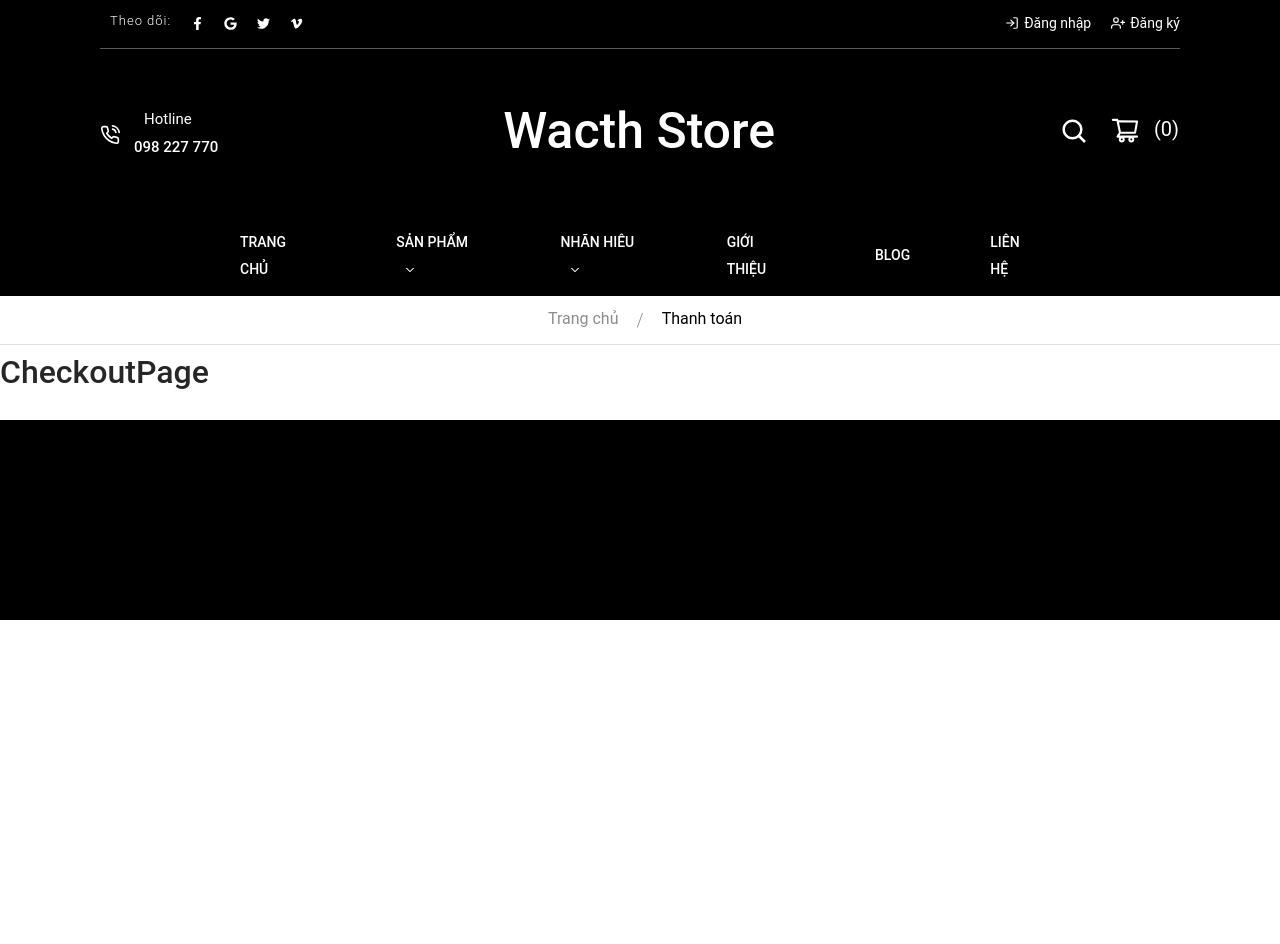
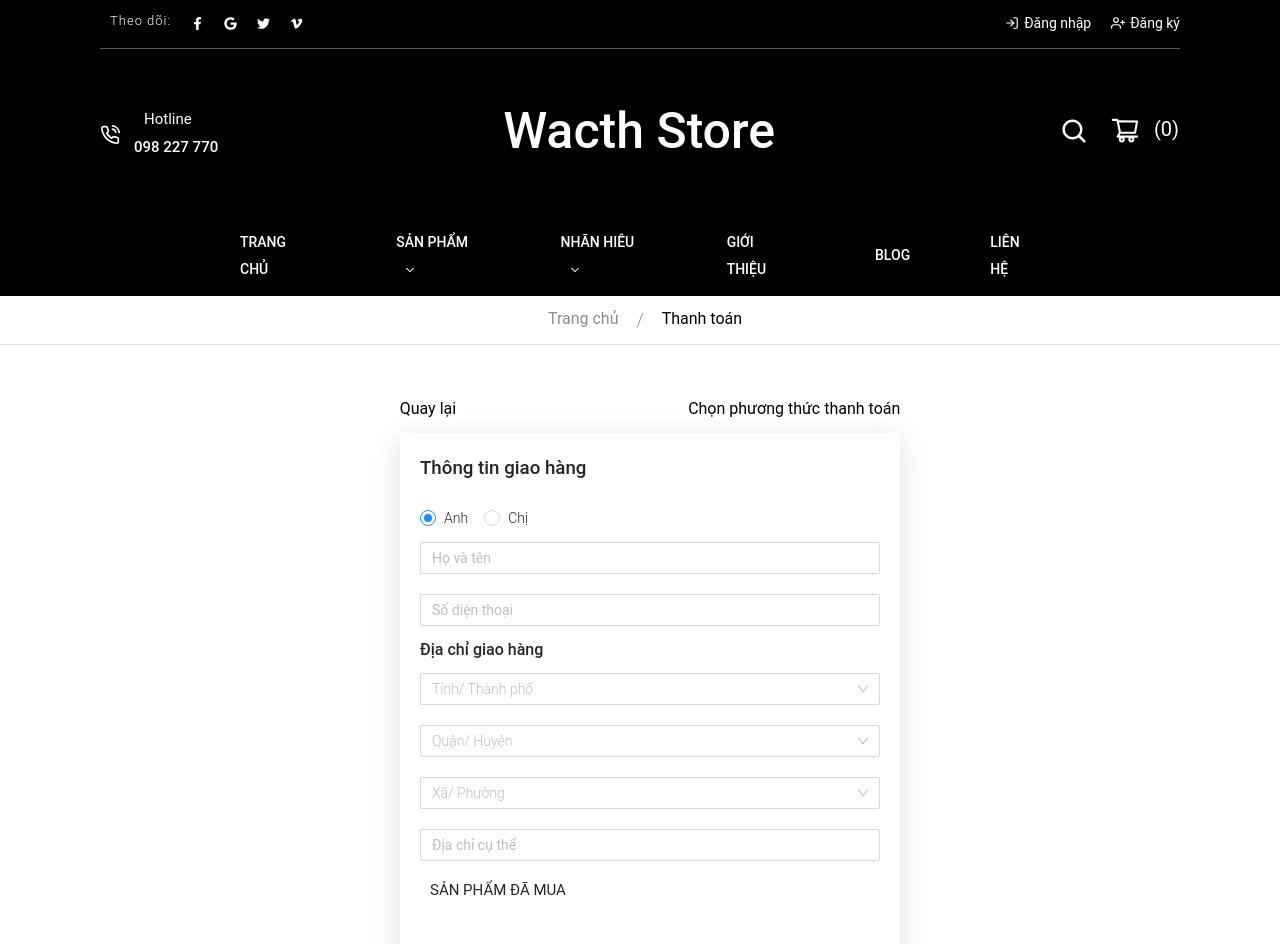
Before and after one commit to hiennguyen77/watch-store, a React (Create React App) app: page /checkout in a window 1280 px wide. Shown: the top 944 px of the page. Before the commit the page ends 800 px from the top, so only its background shows below. Built offline with nearby package versions, Linux system fonts and the light colour scheme; no server answers.

Commit message:
add checkoutpage commit lan 18

```diff
--- /dev/null
+++ b/src/Components/Pages/CheckoutPage/CheckoutForm.js
@@ -0,0 +1,79 @@
+import { useState } from "react";
+import { Radio } from "antd";
+import "antd/dist/antd.css";
+import { Select, Input } from "antd";
+
+const { Option } = Select;
+
+export const CheckoutForm = () => {
+  const [value, setValue] = useState(1);
+
+  const onChange = (e) => {
+    console.log("radio checked", e.target.value);
+    setValue(e.target.value);
+  };
+  return (
+    <>
+      <div className="form_wrap">
+        <div className="form_radio">
+          <Radio.Group onChange={onChange} value={value}>
+            <Radio value={1}>Anh</Radio>
+            <Radio value={2}>Chị</Radio>
+          </Radio.Group>
+        </div>
+        <div className="form_input-name-phone">
+          <Input
+            placeholder="Họ và tên"
+            style={{ marginTop: "1rem", marginBottom: "1rem" }}
+          />
+          <Input
+            placeholder="Số diện thoại"
+            style={{ marginTop: "1rem", marginBottom: "1rem" }}
+          />
+        </div>
+        <h4>Địa chỉ giao hàng</h4>
+        <div className="select_address">
+          <Select
+            style={{
+              width: "100%",
+              marginTop: "1rem",
+              marginBottom: "1rem",
+            }}
+            placeholder="Tỉnh/ Thành phố"
+          >
+            <Option value="1">Not Identified</Option>
+          </Select>
+          <Select
+            style={{
+              width: "100%",
+              marginTop: "1rem",
+              marginBottom: "1rem",
+            }}
+            placeholder="Quận/ Huyện"
+          >
+            <Option value="1">Not Identified</Option>
+          </Select>
+          <Select
+            style={{
+              width: "100%",
+              marginTop: "1rem",
+              marginBottom: "1rem",
+            }}
+            placeholder="Xã/ Phường"
+          >
+            <Option value="1">Not Identified</Option>
+          </Select>
+
+          <Input
+            placeholder="Địa chỉ cụ thể"
+            style={{
+              width: "100%",
+              marginTop: "1rem",
+              marginBottom: "1rem",
+            }}
+          />
+        </div>
+      </div>
+    </>
+  );
+};
--- a/src/Components/Pages/CheckoutPage/CheckoutPage.js
+++ b/src/Components/Pages/CheckoutPage/CheckoutPage.js
@@ -1,10 +1,38 @@
+import React, { useState } from "react";
+import "../../../Grid/Grid.css";
+
 import "./CheckoutPage.scss";
+import { CheckoutForm } from "./CheckoutForm";
 
 export const CheckoutPage = (props) => {
   return (
     <>
       <div className="checkout_wrap">
-        <h1>CheckoutPage</h1>
+        <div className="checkout_container grid wide">
+          <div className="checkout_btn">
+            <button className="checkout_btn-back">Quay lại</button>
+            <button className="checkout_btn-next">
+              Chọn phương thức thanh toán
+            </button>
+          </div>
+          <div className="checkout_form">
+            <h3>Thông tin giao hàng</h3>
+            <CheckoutForm />
+
+            <p>SẢN PHẨM ĐÃ MUA</p>
+            <div className="info_product">
+              <img src="" alt="" />
+              <div className="info_name_amount">
+                <h4>name</h4>
+                <p>amount</p>
+              </div>
+              <h4>price</h4>
+            </div>
+            <div className="total_price">
+              <h4>Tổng tiền : </h4>
+            </div>
+          </div>
+        </div>
       </div>
     </>
   );
--- a/src/Components/Pages/CheckoutPage/CheckoutPage.scss
+++ b/src/Components/Pages/CheckoutPage/CheckoutPage.scss
@@ -0,0 +1,36 @@
+.checkout_wrap {
+  margin-top: 5rem;
+  user-select: none;
+  .checkout_container {
+    .checkout_btn {
+      margin-bottom: 1rem;
+      text-align: center;
+      .checkout_btn-next,
+      .checkout_btn-back {
+        font-size: 1.6rem;
+        color: var(--primary);
+        border: none;
+        background-color: var(--white-color);
+        cursor: pointer;
+      }
+      .checkout_btn-next {
+        margin-left: 22rem;
+      }
+      .checkout_btn-back {
+        margin-left: 2rem;
+      }
+    }
+  }
+
+  .checkout_form {
+    border-radius: 4px;
+    box-shadow: rgba(100, 100, 111, 0.2) 0px 7px 29px 0px;
+    padding: 2rem;
+    max-width: 50rem;
+    margin-left: 30%;
+
+    h3 {
+      margin-bottom: 2rem;
+    }
+  }
+}
--- a/src/Components/Pages/ProductDetailPage/ProductDetail.js
+++ b/src/Components/Pages/ProductDetailPage/ProductDetail.js
@@ -5,8 +5,10 @@
 import { Idea } from "./Idea";
 import { RelateProduct } from "./RelateProduct";
 import { ProductBtn } from "../../ProductBtn/ProductBtn";
+import { Loading } from "../../Loading/Loading";
 
 import { useContext, useState } from "react";
+
 import { cartContext } from "../../../Contexts/CartContext";
 
 export const ProductDetail = (props) => {
--- a/src/Components/Pages/ProductPages/ProductPage.js
+++ b/src/Components/Pages/ProductPages/ProductPage.js
@@ -10,7 +10,7 @@
 import { Loading } from "../../Loading/Loading";
 import { productContext } from "../../../Contexts/ProductContext";
 
-function ProductPage(props) {
+function ProductPage() {
   const {
     loading,
     products,
@@ -23,8 +23,6 @@
     productPerPage,
   } = useContext(productContext);
 
-  // const [currentPage, setCurrentPage] = useState(1);
-  // const [productPerPage, setProductPerPage] = useState(12);
   const [sortValue, setSortValue] = useState();
 
   //Pagination-Product.
--- a/src/Components/Products/HotProduct.js
+++ b/src/Components/Products/HotProduct.js
@@ -1,10 +1,16 @@
 import "./HotProduct.scss";
 import { ProductCard } from "./ProductCards/ProductCard";
 import { SaleProductCard } from "./ProductCards/SaleProductCard";
-import { useState } from "react";
+
 export function HotProduct(props) {
   const { products } = props;
-  const hotProducts = products.slice(4, 8);
+  const hotProducts = products.slice(4, 12);
+
+  const type = [
+    { name: "Đồng hồ nam", item: "male" },
+    { name: "Đồng hồ nữ", item: "female" },
+    { name: "Phụ kiện", item: "accessory" },
+  ];
 
   return (
     <>
@@ -13,9 +19,11 @@
           <h1 className="HotProduct_name">Sản phẩm bán chạy</h1>
         </div>
         <div className="HotProduct_type">
-          <button>Đồng hồ nam</button>
-          <button>Đồng hồ nữ</button>
-          <button>Phụ kiện</button>
+          {type.map((type, index) => (
+            <button className="hotProduct_btn" key={index}>
+              {type.name}
+            </button>
+          ))}
         </div>
         <div className="HotProduct_container ">
           <div className="HotProduct_item row sm-gutter">
--- a/src/Components/Products/HotProduct.scss
+++ b/src/Components/Products/HotProduct.scss
@@ -14,7 +14,7 @@
   justify-content: center;
   align-items: center;
 
-  button {
+  .hotProduct_btn {
     font-size: 1.8rem;
     padding: 0 3rem 2rem 3rem;
     font-weight: 400;
@@ -22,7 +22,15 @@
     background-color: #fff;
     cursor: pointer;
   }
-  button:hover {
+  .hotProduct_btn:hover {
     color: var(--hover-color);
   }
+  // .active {
+  //   font-size: 1.8rem;
+  //   padding: 0 3rem 2rem 3rem;
+  //   font-weight: 400;
+  //   border: none;
+  //   background-color: var(--primary);
+  //   cursor: pointer;
+  // }
 }
```
